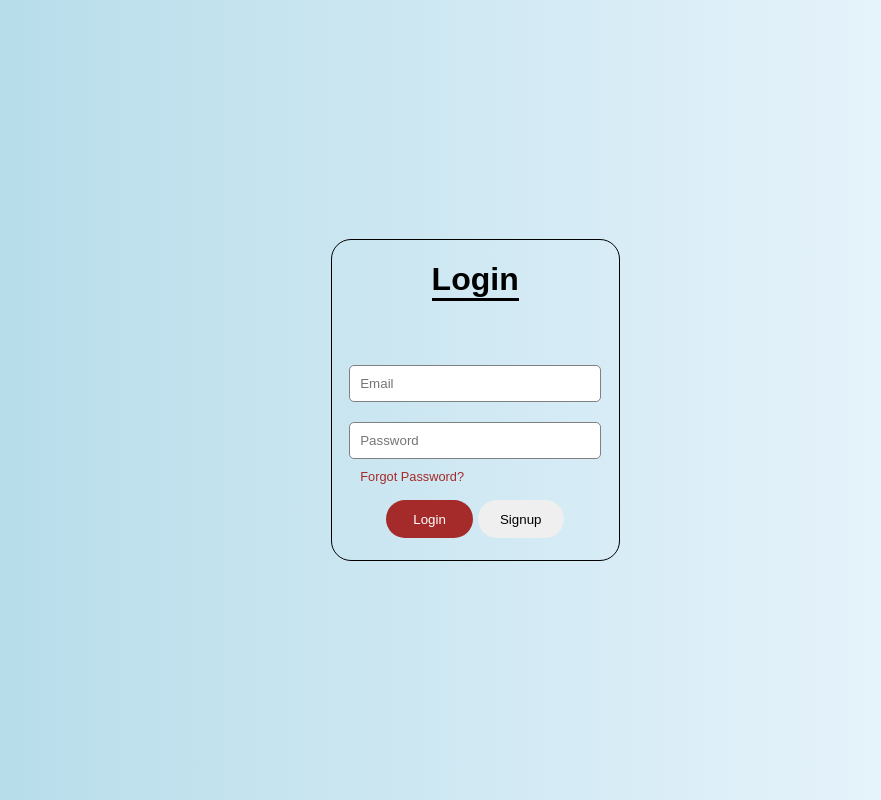
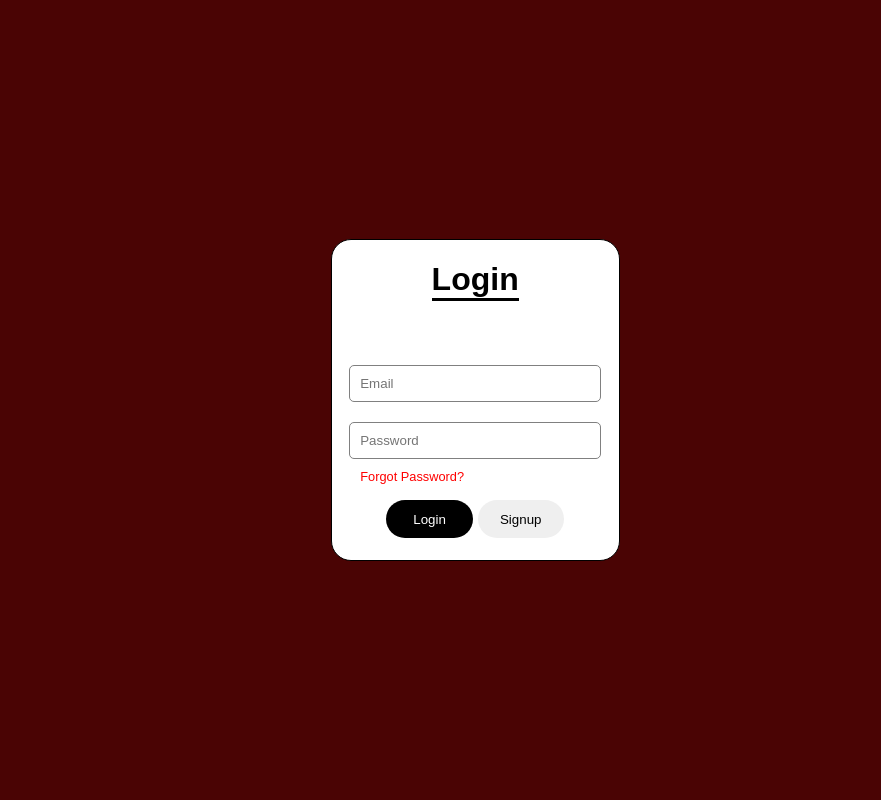
Before and after one commit to ibrahemkhalsharif-cmd/E-commerce-Website, a React (Create React App) app in the folder e-commerce-website/: page / in a window 1280 px wide. Shown: the whole page, without its empty margins (199-1080 px from the left). Built offline with nearby package versions, Linux system fonts and the light colour scheme.

Commit message:
Made a small tweak so that the forgot password button doesnt show whenever u go the ''forgot password'' section

```diff
--- a/e-commerce-website/src/Components/Login/login.css
+++ b/e-commerce-website/src/Components/Login/login.css
@@ -7,7 +7,8 @@ body , html{
     margin:0;
     padding:0;
     font-family: sans-serif;
-    background-image: linear-gradient(to right, #ADD8E6, #F0F8FF);
+    /*background-image: linear-gradient(to right, #000000, #F0F8FF);*/
+    background-color: #4A0404
 
 }
 h1{
@@ -16,6 +17,7 @@ h1{
 }
 .container{
     display:flex;
+    background-color: rgb(255, 255, 255);
 
     flex-direction: column;
     width:130%;
@@ -31,12 +33,12 @@ h1{
 }
 .forgot-password a{
     text-decoration: none;
-    color: brown;
+    color: red;
     font-size: 0.8rem;
 }
 .forgot-password a:hover{
     text-decoration: underline;
-    color: red;
+    color: black;
 }
 input{
     margin:10px;
@@ -55,6 +57,9 @@ input{
     width:30%;
     height: 3vw;
 }
+.login{
+    background-color: black;
+}
 .button-notacitve{
      margin-top: 1rem;
       border:none;
@@ -65,12 +70,12 @@ input{
 
 }
 .button-notacitve:hover{
-    background-color: brown;
+    background-color: #4A0404;
     color: white;
     transition: 0.3s;
 }
 .submit:hover{
-    background-color: red;
+    background-color: #4A0404;
     transition: 0.3s;
 }
 .submit:active{
--- a/e-commerce-website/src/Components/Login/signup.js
+++ b/e-commerce-website/src/Components/Login/signup.js
@@ -95,12 +95,12 @@ export default function Signup() {
                 />
             )}
             <div className='forgot-password'>
-                <a href='#' className={action == "Signup" ? 'hidden' : "forgot-password"} onClick={() => { setAction("Forgot password") }}>Forgot Password?</a>
+                <a href='#' className={action == "Signup" || action == "Forgot password" ? 'hidden' : "forgot-password"} onClick={() => { setAction("Forgot password") }}>Forgot Password?</a>
             </div>
             {!(action == "Forgot password") && (
                 <div className='buttons'>
-                    <button type="submit" id="submit" className={action == 'Login' ? 'submit' : 'button-notacitve'} onClick={() => { setAction("Login"); handleLogin(); }}>Login</button>
-                    <button type="submit" id='submit' className={action == 'Signup' ? 'submit' : 'button-notacitve'} onClick={() => {
+                    <button type="submit" id="submit" className={action == 'Login' ? 'submit login' : 'button-notacitve'} onClick={() => { setAction("Login"); handleLogin(); }}>Login</button>
+                    <button type="submit" id='submit' className={action == 'Signup' ? 'submit signup' : 'button-notacitve'} onClick={() => {
                         setAction("Signup"); handleSignup();
                     }}>Signup</button>
                 </div>
```
